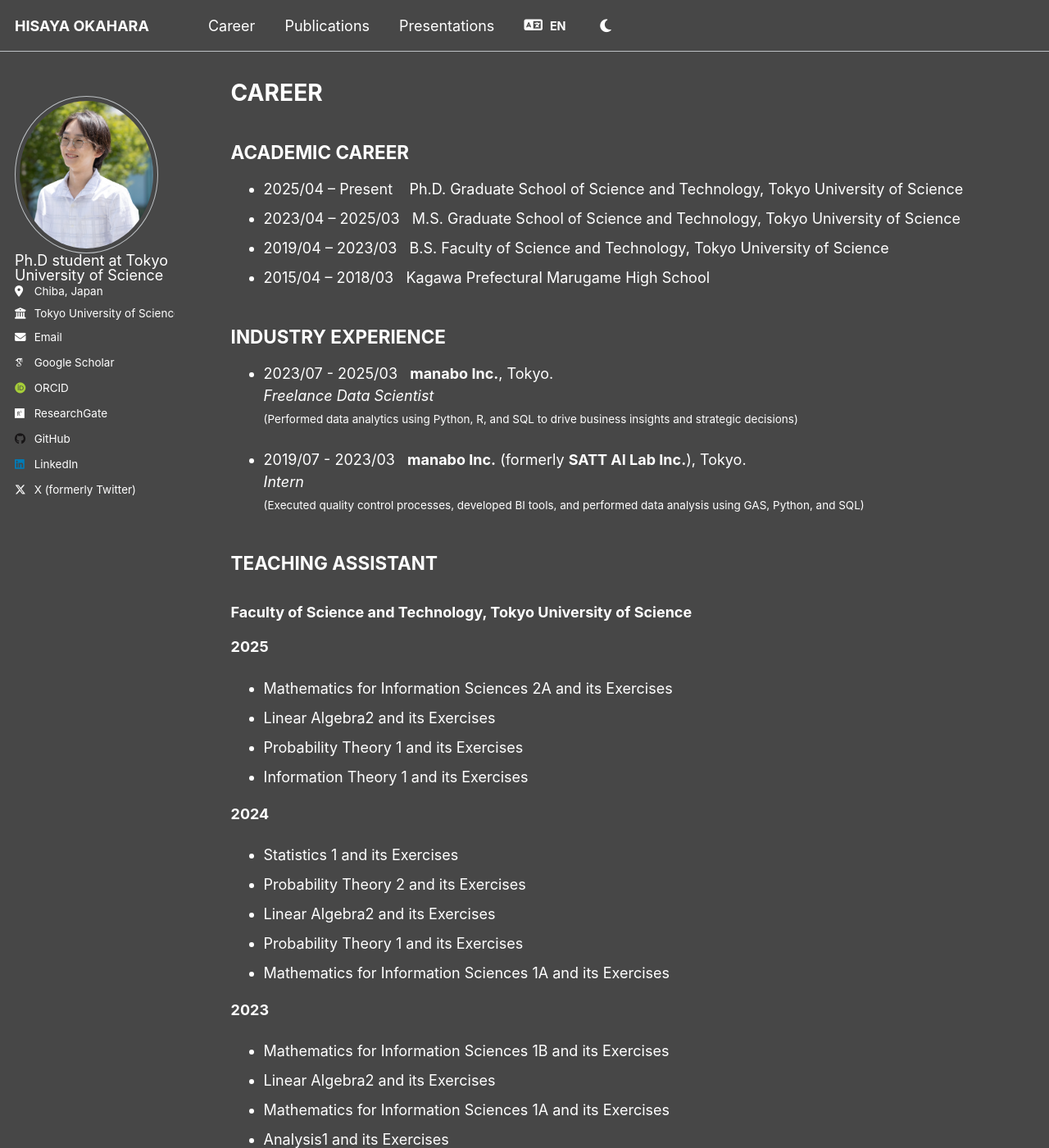
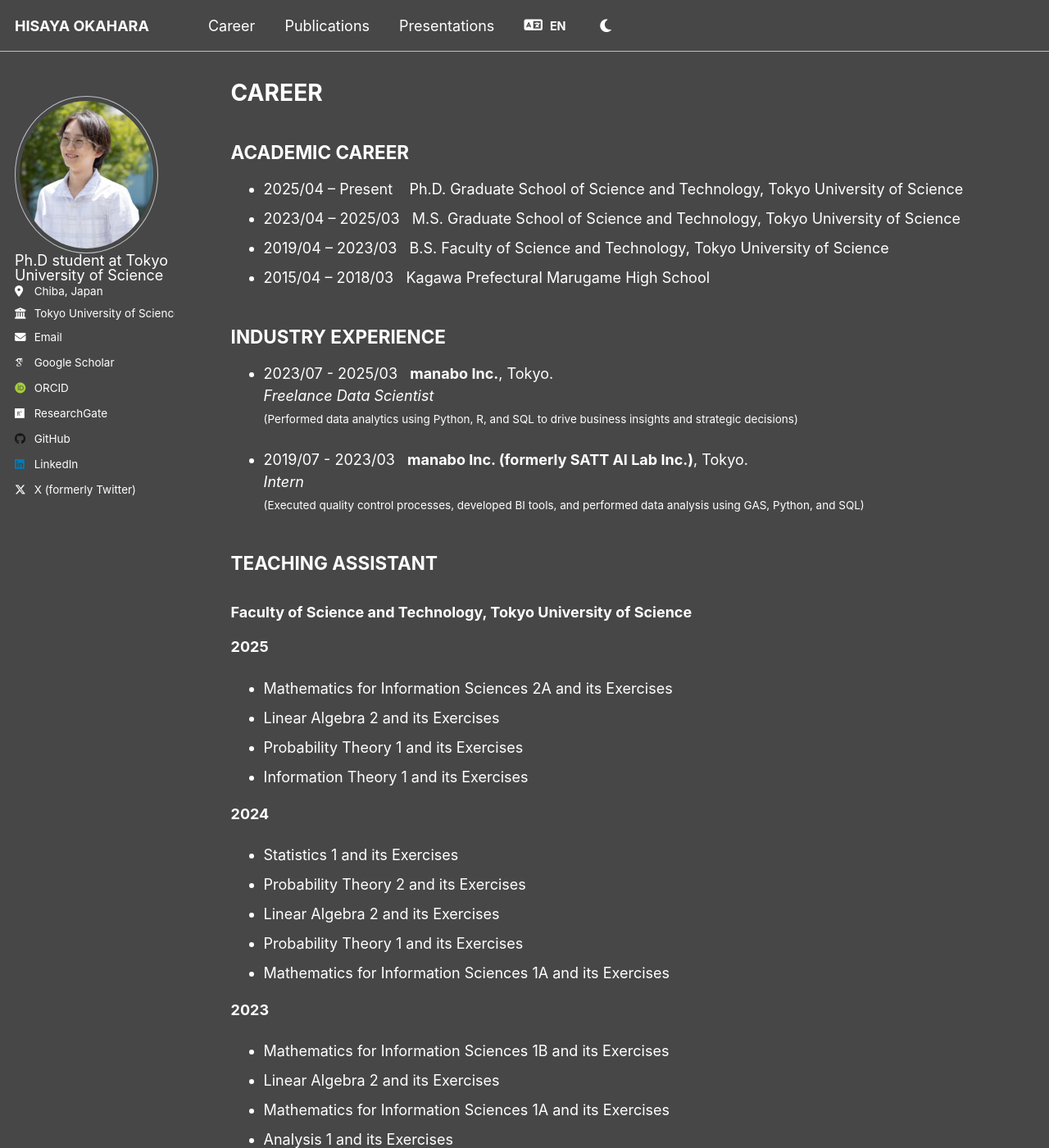
Before and after one commit to h-okahara/h-okahara.github.io, a Jekyll site: the page built from _pages/career.md, in a window 1280 px wide and 1400 px high. Shown: the whole window at 82% size. Built offline with Jekyll 4.4.1, drawn with Linux system fonts in a browser that asks for light colours; some web fonts are replaced; some of the changed text lies outside the part shown.

Commit message:
Refactor career section with updated formatting

```diff
--- a/_pages/career.md
+++ b/_pages/career.md
@@ -5,53 +5,51 @@ permalink: /career/
 author_profile: true
 ---
 
+## <span data-i18n="career.header_academic">ACADEMIC CAREER</span>
 
-## ACADEMIC CAREER
-
-- 2025/04 – Present &nbsp;&nbsp; <span data-i18n="career.phd"> Ph.D. Graduate School of Science and Technology, Tokyo University of Science </span>
-- 2023/04 – 2025/03 &nbsp; <span data-i18n="career.ms"> M.S. Graduate School of Science and Technology, Tokyo University of Science </span>
-- 2019/04 – 2023/03 &nbsp; <span data-i18n="career.bs"> B.S. Faculty of Science and Technology, Tokyo University of Science </span>
-- 2015/04 – 2018/03 &nbsp; <span data-i18n="career.hs"> Kagawa Prefectural Marugame High School </span>
+- 2025/04 – <span data-i18n="career.present">Present</span> &nbsp;&nbsp; <span data-i18n="career.phd">Ph.D. Graduate School of Science and Technology, Tokyo University of Science</span>
+- 2023/04 – 2025/03 &nbsp; <span data-i18n="career.ms">M.S. Graduate School of Science and Technology, Tokyo University of Science</span>
+- 2019/04 – 2023/03 &nbsp; <span data-i18n="career.bs">B.S. Faculty of Science and Technology, Tokyo University of Science</span>
+- 2015/04 – 2018/03 &nbsp; <span data-i18n="career.hs">Kagawa Prefectural Marugame High School</span>
 
 
-## INDUSTRY EXPERIENCE
+## <span data-i18n="career.header_industry">INDUSTRY EXPERIENCE</span>
 
-- 2023/07 - 2025/03 &nbsp; **manabo Inc.**, Tokyo.
-  *Freelance Data Scientist*
-  <small> (Performed data analytics using Python, R, and SQL to drive business insights and strategic decisions) </small>
+- 2023/07 - 2025/03 &nbsp; **<span data-i18n="career.manabo">manabo Inc.</span>**, <span data-i18n="career.tokyo">Tokyo</span>.
+  *<span data-i18n="career.manabo_role1">Freelance Data Scientist</span>*
+  <small> (<span data-i18n="career.manabo_desc1">Performed data analytics using Python, R, and SQL to drive business insights and strategic decisions</span>) </small>
 
-- 2019/07 - 2023/03 &nbsp; **manabo Inc.** (formerly **SATT AI Lab Inc.**), Tokyo.
-  *Intern*
-  <small> (Executed quality control processes, developed BI tools, and performed data analysis using GAS, Python, and SQL) </small>
+- 2019/07 - 2023/03 &nbsp; **<span data-i18n="career.manabo_old">manabo Inc. (formerly SATT AI Lab Inc.)</span>**, <span data-i18n="career.tokyo">Tokyo</span>.
+  *<span data-i18n="career.manabo_role2">Intern</span>*
+  <small> (<span data-i18n="career.manabo_desc2">Executed quality control processes, developed BI tools, and performed data analysis using GAS, Python, and SQL</span>) </small>
 
 
+## <span data-i18n="career.header_ta">TEACHING ASSISTANT</span>
 
-## TEACHING ASSISTANT
+### <span data-i18n="career.tus_dept">Faculty of Science and Technology, Tokyo University of Science</span>
 
-### Faculty of Science and Technology, Tokyo University of Science
 **2025**
-- Mathematics for Information Sciences 2A and its Exercises
-- Linear Algebra2 and its Exercises
-- Probability Theory 1 and its Exercises
-- Information Theory 1 and its Exercises
+- <span data-i18n="career.course_math_info_2a">Mathematics for Information Sciences 2A and its Exercises</span>
+- <span data-i18n="career.course_linear_alg_2">Linear Algebra 2 and its Exercises</span>
+- <span data-i18n="career.course_prob_1">Probability Theory 1 and its Exercises</span>
+- <span data-i18n="career.course_info_theory_1">Information Theory 1 and its Exercises</span>
 
 **2024**
-- Statistics 1 and its Exercises
-- Probability Theory 2 and its Exercises
-- Linear Algebra2 and its Exercises
-- Probability Theory 1 and its Exercises
-- Mathematics for Information Sciences 1A and its Exercises
+- <span data-i18n="career.course_stats_1">Statistics 1 and its Exercises</span>
+- <span data-i18n="career.course_prob_2">Probability Theory 2 and its Exercises</span>
+- <span data-i18n="career.course_linear_alg_2">Linear Algebra 2 and its Exercises</span>
+- <span data-i18n="career.course_prob_1">Probability Theory 1 and its Exercises</span>
+- <span data-i18n="career.course_math_info_1a">Mathematics for Information Sciences 1A and its Exercises</span>
 
 **2023**
-- Mathematics for Information Sciences 1B and its Exercises
-- Linear Algebra2 and its Exercises
-- Mathematics for Information Sciences 1A and its Exercises
-- Analysis1 and its Exercises
--	Linear Algebra1 and its Exercises
+- <span data-i18n="career.course_math_info_1b">Mathematics for Information Sciences 1B and its Exercises</span>
+- <span data-i18n="career.course_linear_alg_2">Linear Algebra 2 and its Exercises</span>
+- <span data-i18n="career.course_math_info_1a">Mathematics for Information Sciences 1A and its Exercises</span>
+- <span data-i18n="career.course_analysis_1">Analysis 1 and its Exercises</span>
+- <span data-i18n="career.course_linear_alg_1">Linear Algebra 1 and its Exercises</span>
 
 
+## <span data-i18n="career.header_other">OTHER EXPERIENCE</span>
 
-## OTHER EXPERIENCE
-
-- 2023/04 – Present &nbsp;&nbsp; **Educational Supporter (Mathematics)**, Tokyo University of Science
-  <small>(Provided academic support in fundamental mathematics for undergraduate students at the Noda campus.)</small>
+- 2023/04 – <span data-i18n="career.present">Present</span> &nbsp;&nbsp; **<span data-i18n="career.edu_supporter">Educational Supporter (Mathematics)</span>**, <span data-i18n="career.tus">Tokyo University of Science</span>
+  <small>(<span data-i18n="career.edu_supporter_desc">Provided academic support in fundamental mathematics for undergraduate students at the Noda campus.</span>)</small>
```
